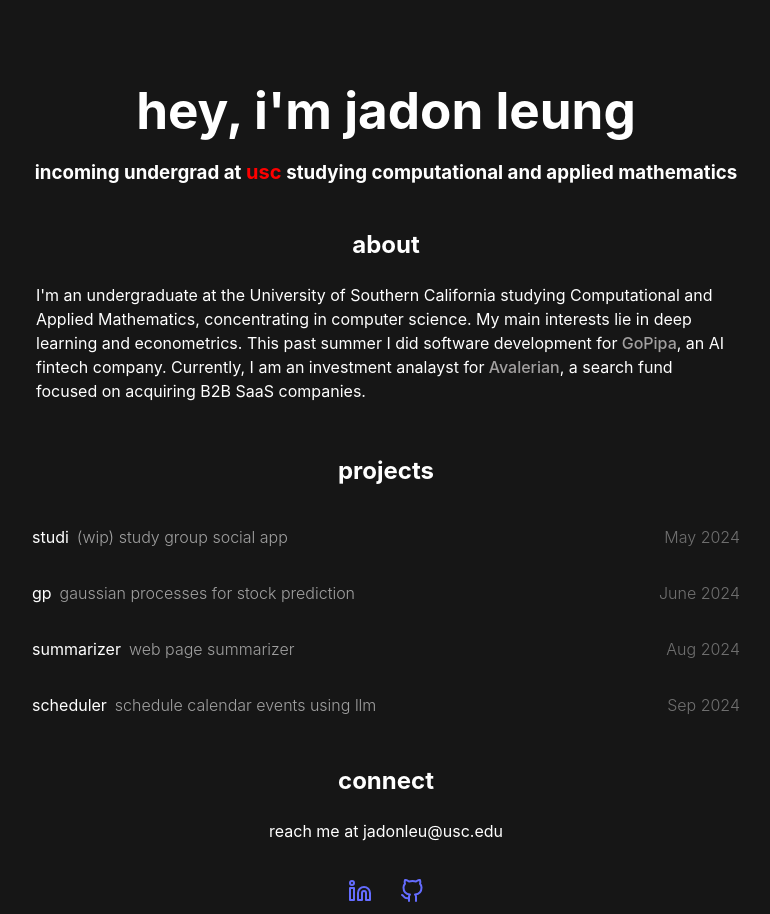
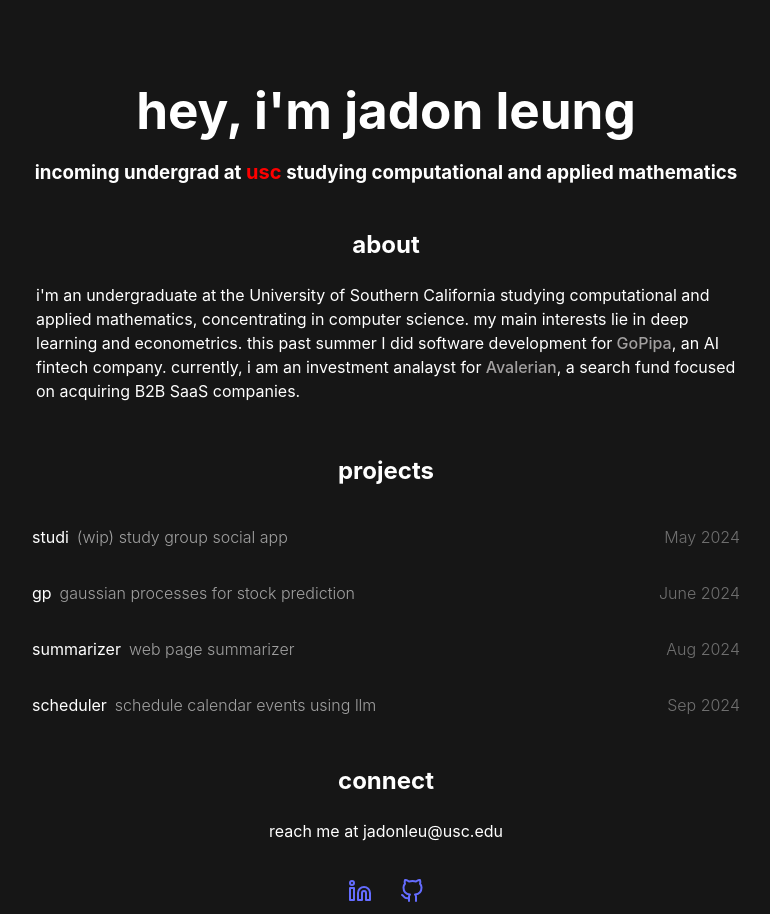
Before and after one commit to jadon-leung/personal_website, a React (Vite) app: page / in a window 1280 px wide. Shown: the whole page, without its empty margins (254-1024 px from the left). Built offline with nearby package versions, Linux system fonts and the light colour scheme.

Commit message:
text changes

```diff
--- a/src/FullPageScroll.tsx
+++ b/src/FullPageScroll.tsx
@@ -34,9 +34,9 @@ const FullPageScroll = () => {
                     <div>
                         <h2>about</h2>
                         <p className = "aboutme">
-                            I'm an undergraduate at the University of Southern California studying Computational and Applied Mathematics, concentrating in computer science.
-                            My main interests lie in deep learning and econometrics. This past summer I did software development for
-                            <a href = 'https://www.gopipa.com/admin/home' target = '_blank' id = 'text-link'> GoPipa</a>, an AI fintech company. Currently, I am an investment analayst for
+                            i'm an undergraduate at the University of Southern California studying computational and applied mathematics, concentrating in computer science.
+                            my main interests lie in deep learning and econometrics. this past summer I did software development for
+                            <a href = 'https://www.gopipa.com/admin/home' target = '_blank' id = 'text-link'> GoPipa</a>, an AI fintech company. currently, i am an investment analayst for
                             <a href = 'https://www.avaleriancapital.com/' target = '_blank' id = 'text-link'> Avalerian</a>, a search fund focused on acquiring B2B SaaS companies.
                         </p>
 
```
